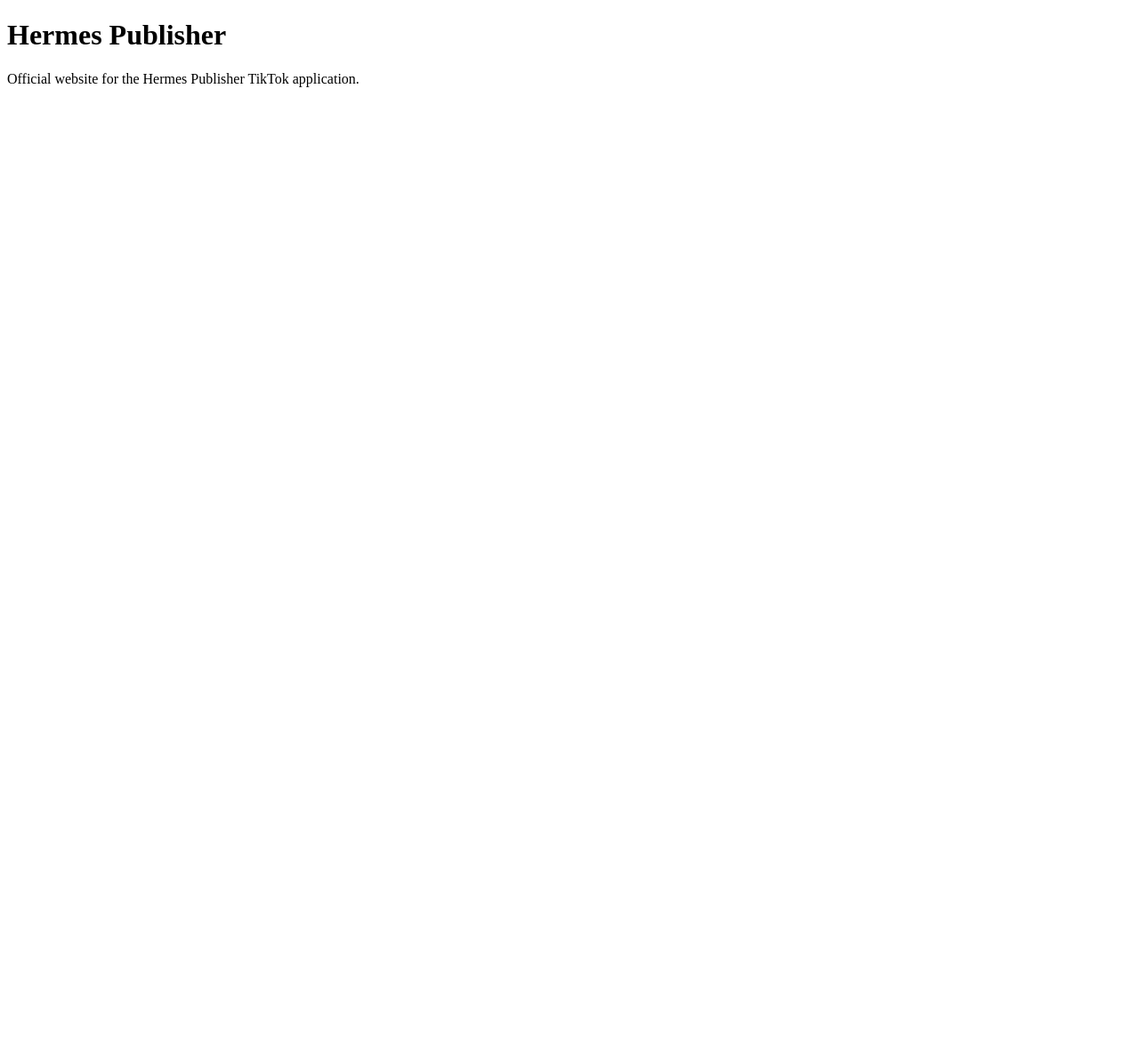
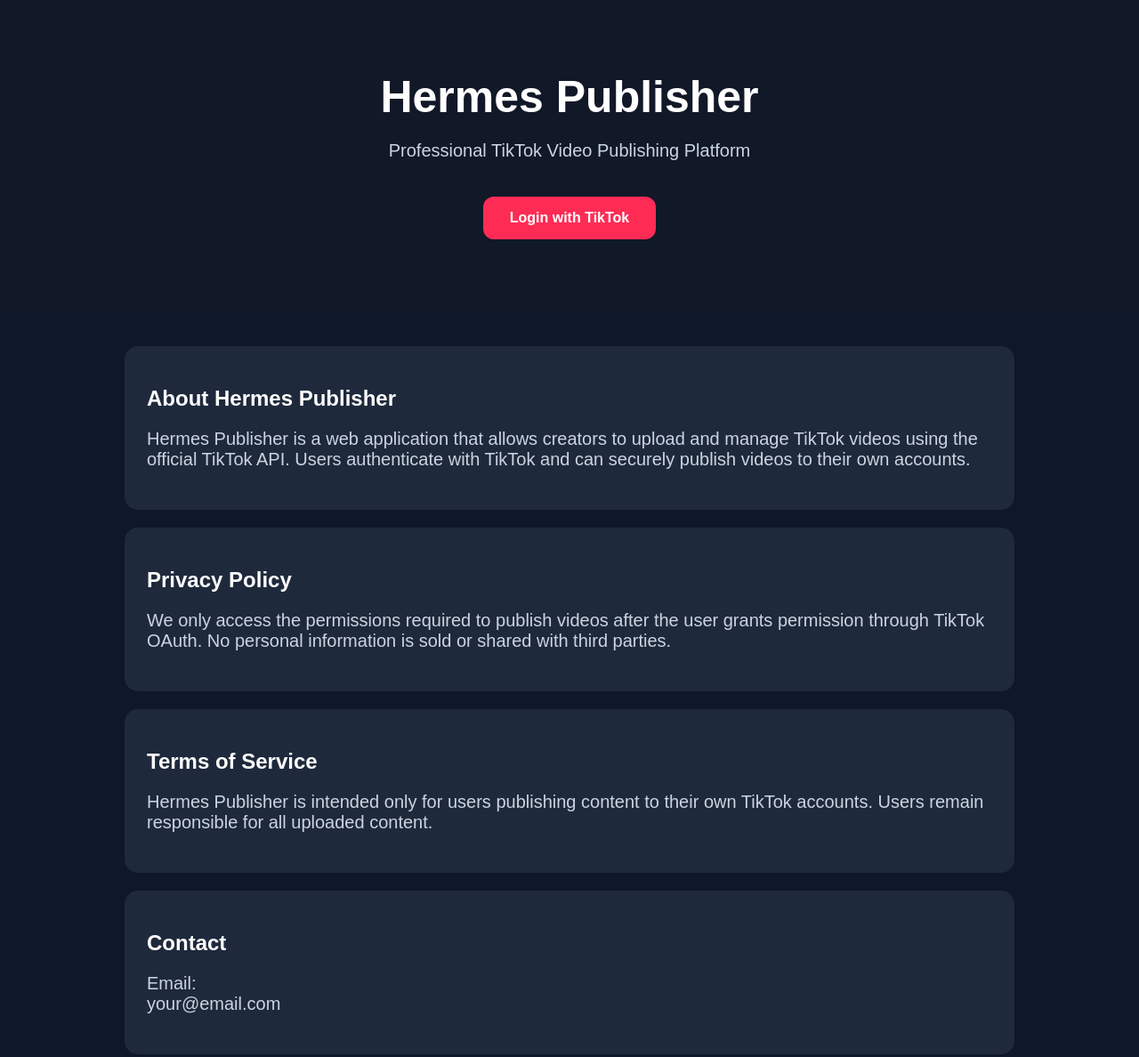
Before and after one commit to alessandrogerola20-sudo/Hermes-Publisher-website, a plain HTML site: page index.html in a window 1280 px wide. Shown: the top 1188 px of the page at 89% size. Before the commit the page ends 800 px from the top, so only its background shows below. Drawn offline with Linux system fonts and the light colour scheme.

Commit message:
Revise index.html with new content and styles
Updated the content and styling of the index.html file to enhance the layout and user experience.

```diff
--- a/index.html
+++ b/index.html
@@ -1,10 +1,150 @@
 <!DOCTYPE html>
-<html>
+<html lang="en">
 <head>
+<meta charset="UTF-8">
+<meta name="viewport" content="width=device-width, initial-scale=1.0">
 <title>Hermes Publisher</title>
+
+<style>
+body{
+margin:0;
+font-family:Arial,Helvetica,sans-serif;
+background:#0f172a;
+color:white;
+}
+
+header{
+padding:80px 20px;
+text-align:center;
+background:#111827;
+}
+
+h1{
+font-size:50px;
+margin:0;
+}
+
+p{
+font-size:20px;
+color:#cbd5e1;
+}
+
+.container{
+max-width:1000px;
+margin:auto;
+padding:40px 20px;
+}
+
+.card{
+background:#1e293b;
+padding:25px;
+border-radius:15px;
+margin-bottom:20px;
+}
+
+.button{
+display:inline-block;
+padding:15px 30px;
+background:#fe2c55;
+color:white;
+text-decoration:none;
+border-radius:12px;
+font-weight:bold;
+margin-top:20px;
+}
+
+footer{
+text-align:center;
+padding:40px;
+color:#94a3b8;
+}
+
+a{
+color:#38bdf8;
+}
+</style>
+
 </head>
+
 <body>
+
+<header>
+
 <h1>Hermes Publisher</h1>
-<p>Official website for the Hermes Publisher TikTok application.</p>
+
+<p>Professional TikTok Video Publishing Platform</p>
+
+<a class="button" href="#">
+Login with TikTok
+</a>
+
+</header>
+
+<div class="container">
+
+<div class="card">
+
+<h2>About Hermes Publisher</h2>
+
+<p>
+
+Hermes Publisher is a web application that allows creators to upload and manage TikTok videos using the official TikTok API.
+
+Users authenticate with TikTok and can securely publish videos to their own accounts.
+
+</p>
+
+</div>
+
+<div class="card">
+
+<h2>Privacy Policy</h2>
+
+<p>
+
+We only access the permissions required to publish videos after the user grants permission through TikTok OAuth.
+
+No personal information is sold or shared with third parties.
+
+</p>
+
+</div>
+
+<div class="card">
+
+<h2>Terms of Service</h2>
+
+<p>
+
+Hermes Publisher is intended only for users publishing content to their own TikTok accounts.
+
+Users remain responsible for all uploaded content.
+
+</p>
+
+</div>
+
+<div class="card">
+
+<h2>Contact</h2>
+
+<p>
+
+Email:<br>
+
+your@email.com
+
+</p>
+
+</div>
+
+</div>
+
+<footer>
+
+© 2026 Hermes Publisher
+
+</footer>
+
 </body>
 </html>
```
